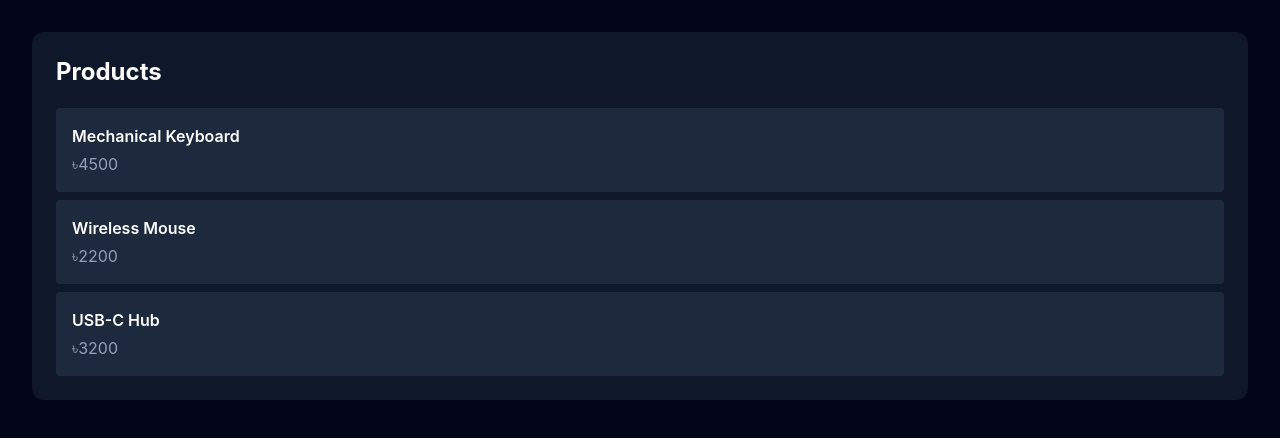
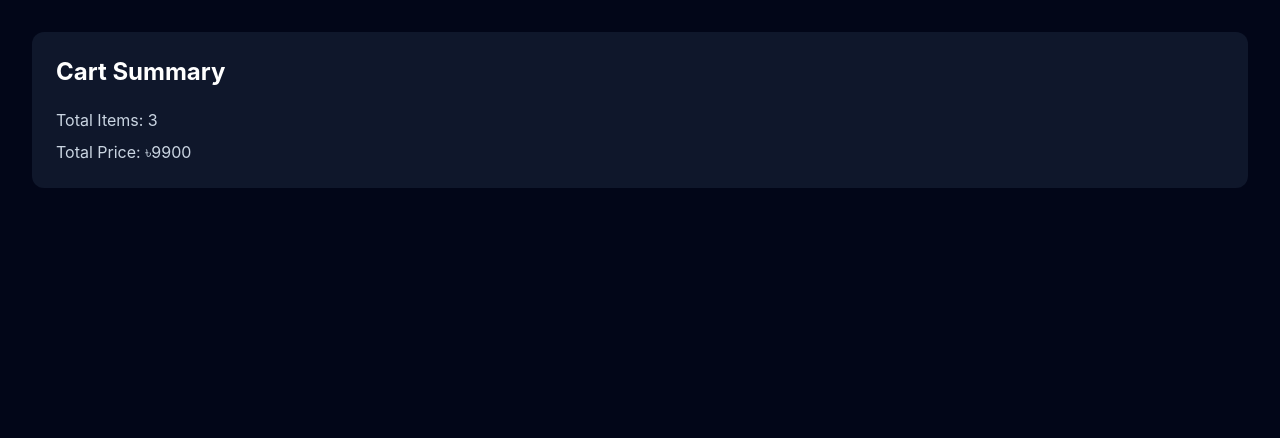
Before and after one commit to foysaliio/React-Mastery-Journey, a React (Vite) app: page / in a window 1280 px wide. Shown: the top 438 px of the page. Built offline with nearby package versions, Linux system fonts and the light colour scheme.

Commit message:
feat(react): learn derived values

```diff
--- a/src/App.tsx
+++ b/src/App.tsx
@@ -1,9 +1,9 @@
-import ProductList from "./Components/ProductList";
+import CartSummary from "./Components/CartSummary";
 
 function App() {
   return (
     <main className="min-h-screen bg-slate-950 p-8">
-      <ProductList />
+      <CartSummary />
     </main>
   );
 }
--- /dev/null
+++ b/src/Components/CartSummary.tsx
@@ -0,0 +1,35 @@
+import { useState } from "react";
+
+interface CartItem {
+  id: number;
+  name: string;
+  price: number;
+}
+
+const CartSummary = () => {
+  const [items] = useState<CartItem[]>([
+    { id: 1, name: "Keyboard", price: 4500 },
+    { id: 2, name: "Mouse", price: 2200 },
+    { id: 3, name: "USB-C Hub", price: 3200 },
+  ]);
+
+  const totalItems: number = items.length;
+
+  const totalPrice: number = items.reduce(
+    (accum, item) => accum + item.price,
+    0,
+  );
+
+  return (
+    <section className="rounded-xl bg-slate-900 p-6 text-white">
+      <h2 className="text-2xl font-bold">Cart Summary</h2>
+
+      <div className="mt-5 space-y-2 text-slate-300">
+        <p>Total Items: {totalItems}</p>
+        <p>Total Price: ৳{totalPrice}</p>
+      </div>
+    </section>
+  );
+};
+
+export default CartSummary;
--- a/src/Components/ProductList.tsx
+++ /dev/null
@@ -1,43 +0,0 @@
-interface Product {
-  id: string;
-  name: string;
-  price: number;
-}
-
-const ProductList = () => {
-  const products: Product[] = [
-    {
-      id: "prd-101",
-      name: "Mechanical Keyboard",
-      price: 4500,
-    },
-    {
-      id: "prd-102",
-      name: "Wireless Mouse",
-      price: 2200,
-    },
-    {
-      id: "prd-103",
-      name: "USB-C Hub",
-      price: 3200,
-    },
-  ];
-
-  return (
-    <section className="rounded-xl bg-slate-900 p-6 text-white">
-      <h2 className="text-2xl font-bold">Products</h2>
-
-      <div className="mt-5 space-y-2">
-        {products.map((product) => (
-          <article key={product.id} className="rounded bg-slate-800 p-4">
-            <h3 className="font-semibold">{product.name}</h3>
-
-            <p className="mt-1 text-slate-400">৳{product.price}</p>
-          </article>
-        ))}
-      </div>
-    </section>
-  );
-};
-
-export default ProductList;
```
